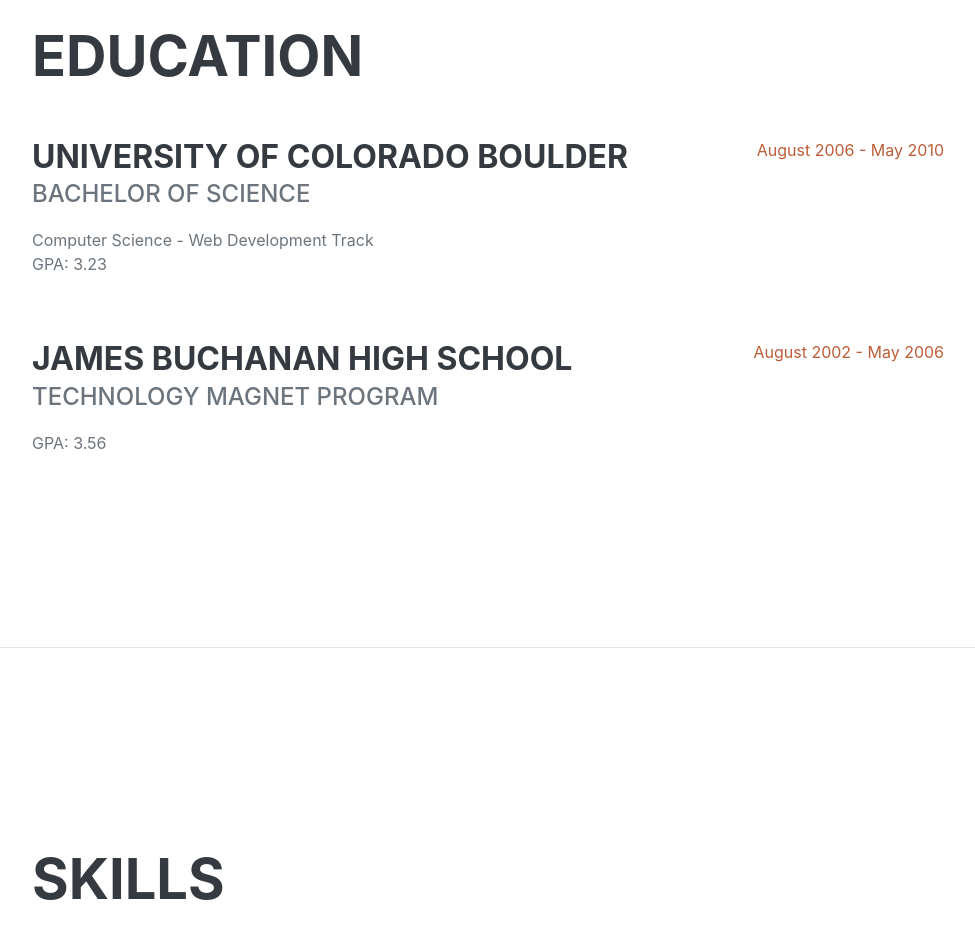
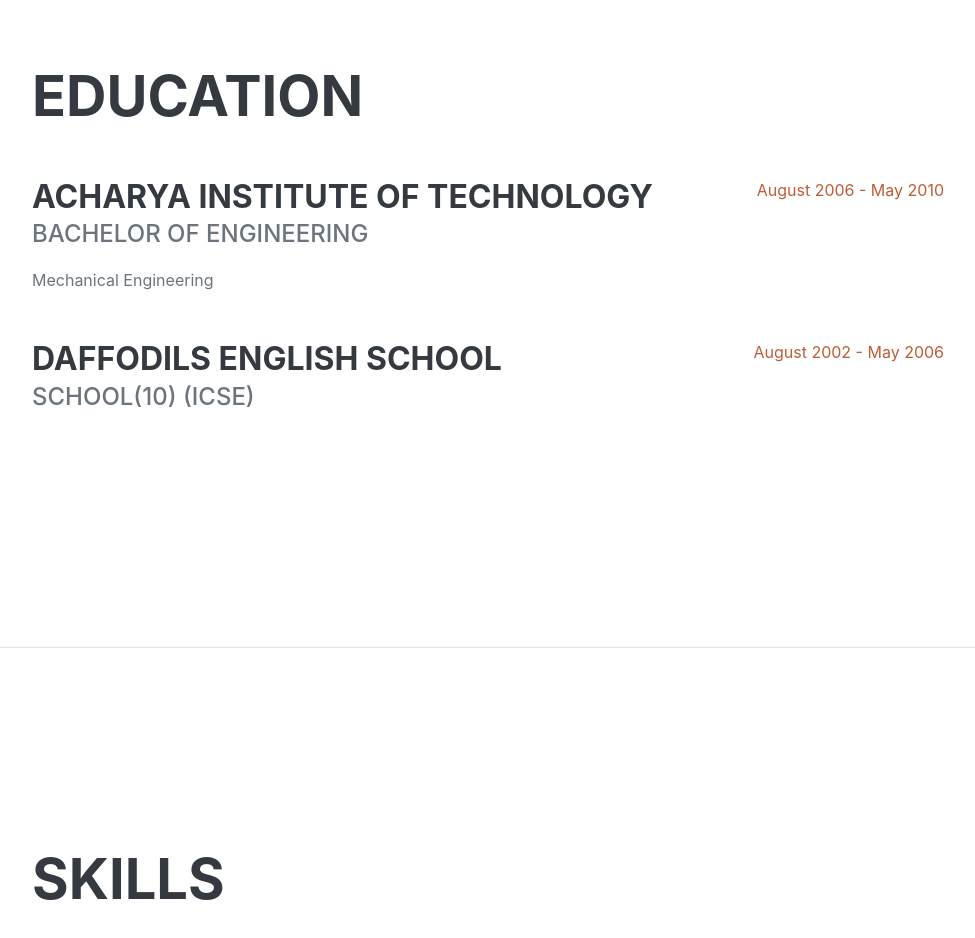
Before and after one commit to santoshapatil/santosh.github.io, a plain HTML site: page index.html in a window 1280 px wide. Shown: the part 2160-3098 px from the top of the page, without its empty margins (288-1263 px from the left). Drawn offline with nearby package versions, Linux system fonts and the light colour scheme; a web font is replaced by a local one.

Commit message:
Update index.html

```diff
--- a/index.html
+++ b/index.html
@@ -102,18 +102,18 @@
                     <h2 class="mb-5">Education</h2>
                     <div class="d-flex flex-column flex-md-row justify-content-between mb-5">
                         <div class="flex-grow-1">
-                            <h3 class="mb-0">University of Colorado Boulder</h3>
-                            <div class="subheading mb-3">Bachelor of Science</div>
-                            <div>Computer Science - Web Development Track</div>
-                            <p>GPA: 3.23</p>
+                            <h3 class="mb-0">Acharya Institute of Technology</h3>
+                            <div class="subheading mb-3">Bachelor of Engineering</div>
+                            <div>Mechanical Engineering</div>
+
                         </div>
                         <div class="flex-shrink-0"><span class="text-primary">August 2006 - May 2010</span></div>
                     </div>
                     <div class="d-flex flex-column flex-md-row justify-content-between">
                         <div class="flex-grow-1">
-                            <h3 class="mb-0">James Buchanan High School</h3>
-                            <div class="subheading mb-3">Technology Magnet Program</div>
-                            <p>GPA: 3.56</p>
+                            <h3 class="mb-0">Daffodils English School</h3>
+                            <div class="subheading mb-3">School(10) (ICSE) </div>
+
                         </div>
                         <div class="flex-shrink-0"><span class="text-primary">August 2002 - May 2006</span></div>
                     </div>
```
